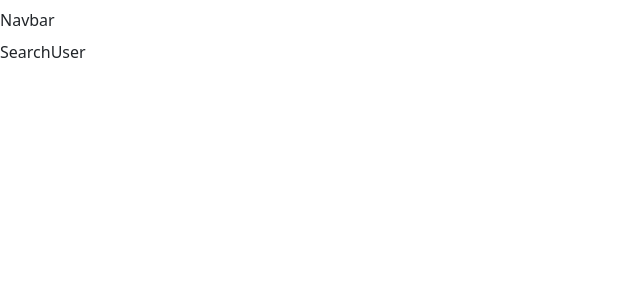
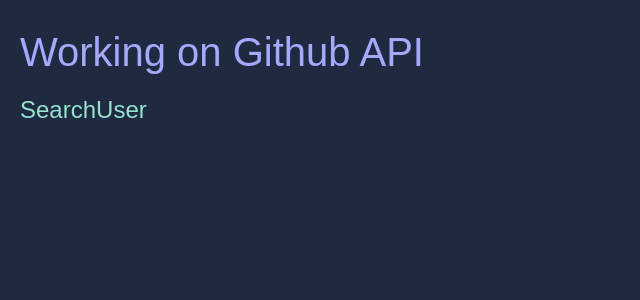
Before and after one commit to birkan-dogan/githubApi, a React (Create React App) app: page / in a window 1280 px wide. Shown: the top 300 px of the page, without its empty margins (0-640 px from the left). Built offline with nearby package versions, Linux system fonts and the light colour scheme.

Commit message:
creating theme context and installing toggle package to manage dark/light mode ☀

```diff
--- a/package.json
+++ b/package.json
@@ -6,6 +6,7 @@
     "@testing-library/jest-dom": "^5.16.4",
     "@testing-library/react": "^13.3.0",
     "@testing-library/user-event": "^13.5.0",
+    "@theme-toggles/react": "^4.1.0",
     "axios": "^0.27.2",
     "react": "^18.2.0",
     "react-dom": "^18.2.0",
--- a/src/App.css
+++ b/src/App.css
@@ -1,12 +1,31 @@
-.App {
-  text-align: center;
+* {
+  margin: 0;
+  padding: 0;
+  box-sizing: border-box;
 }
-a {
-  text-decoration: none;
-  color: #fff;
-  padding: 1rem;
-  transition: all 0.5s;
+
+body {
+  font-family: sans-serif;
+  font-size: 24px;
 }
-a:hover {
-  color: black;
+
+.app {
+  width: 100%;
+  height: 100vh;
+  padding: 20px;
 }
+
+.navbar {
+  display: flex;
+  justify-content: space-between;
+  align-items: center;
+}
+
+.navbar h1 {
+  cursor: pointer;
+}
+
+.navbar .toggle {
+  position: relative;
+  bottom: 7px;
+}
--- a/src/App.js
+++ b/src/App.js
@@ -3,10 +3,19 @@
 import "react-toastify/dist/ReactToastify.css";
 
 import "./App.css";
+import useThemeContext from "./theme";
 
 function App() {
+  const { colors } = useThemeContext();
+
   return (
-    <div className="app">
+    <div
+      className="app"
+      style={{
+        background: colors.primary[400],
+        color: colors.greenAccent[300],
+      }}
+    >
       <AppRouter />
       <ToastContainer theme="dark" position="top-center" />
     </div>
--- a/src/components/NavBar.jsx
+++ b/src/components/NavBar.jsx
@@ -1,7 +1,22 @@
 import React from "react";
+import useThemeContext from "../theme";
+import "@theme-toggles/react/css/Expand.css";
+import { Expand } from "@theme-toggles/react";
 
 const NavBar = () => {
-  return <nav className="navbar">Navbar</nav>;
+  const { colorMode, colors } = useThemeContext();
+
+  return (
+    <nav className="navbar">
+      <h1 style={{ color: colors.blueAccent[300] }}>Working on Github API</h1>
+      <Expand
+        duration={750}
+        onToggle={() => colorMode.toggleColorMode()}
+        className="toggle"
+        style={{ color: colors.redAccent[400] }}
+      />
+    </nav>
+  );
 };
 
 export default NavBar;
--- a/src/index.js
+++ b/src/index.js
@@ -1,9 +1,14 @@
 import React from "react";
 import ReactDOM from "react-dom/client";
 import App from "./App";
+import { UseMode } from "./theme";
 
 const root = ReactDOM.createRoot(document.getElementById("root"));
-root.render(<App />);
+root.render(
+  <UseMode>
+    <App />
+  </UseMode>
+);
 
 // If you want to start measuring performance in your app, pass a function
 // to log results (for example: reportWebVitals(console.log))
--- /dev/null
+++ b/src/theme.js
@@ -0,0 +1,103 @@
+import { createContext, useContext, useMemo, useState } from "react";
+
+export const tokens = (mode) => ({
+  ...(mode == "dark"
+    ? {
+        grey: {
+          300: "#a3a3a3",
+          400: "#858585",
+          500: "#666666",
+          600: "#525252",
+        },
+        primary: {
+          100: "#d0d1d5",
+          200: "#a1a4ab",
+          300: "#727681",
+          400: "#1F2A40",
+          500: "#141b2d",
+          600: "#101624",
+        },
+        greenAccent: {
+          300: "#94e2cd",
+          400: "#70d8bd",
+          500: "#4cceac",
+          600: "#3da58a",
+        },
+        redAccent: {
+          300: "#e99592",
+          400: "#e2726e",
+          500: "#db4f4a",
+          600: "#af3f3b",
+        },
+        blueAccent: {
+          300: "#a4a9fc",
+          400: "#868dfb",
+          500: "#6870fa",
+          600: "#535ac8",
+        },
+      }
+    : {
+        grey: {
+          300: "#3d3d3d",
+          400: "#525252",
+          500: "#666666",
+          600: "#858585",
+        },
+        primary: {
+          300: "#0c101b",
+          400: "#f2f0f0", // manually changed
+          500: "#141b2d",
+          600: "#1F2A40",
+        },
+        greenAccent: {
+          300: "#222222",
+          400: "#3da58a",
+          500: "#4cceac",
+          600: "#70d8bd",
+        },
+        redAccent: {
+          300: "#832f2c",
+          400: "#af3f3b",
+          500: "#db4f4a",
+          600: "#e2726e",
+        },
+        blueAccent: {
+          300: "#3e4396",
+          400: "#535ac8",
+          500: "#6870fa",
+          600: "#868dfb",
+        },
+      }),
+});
+
+// context for color mode
+export const ColorModeContext = createContext({
+  toggleColorMode: () => {},
+});
+
+//
+export const UseMode = ({ children }) => {
+  const [mode, setMode] = useState("dark");
+
+  const colorMode = useMemo(
+    () => ({
+      toggleColorMode: () => {
+        setMode((prev) => (prev === "light" ? "dark" : "light"));
+      },
+    }),
+    []
+  );
+  const colors = tokens(mode);
+
+  return (
+    <ColorModeContext.Provider value={{ colorMode, colors }}>
+      {children}
+    </ColorModeContext.Provider>
+  );
+};
+
+const useThemeContext = () => {
+  return useContext(ColorModeContext);
+};
+
+export default useThemeContext;
```
Also changed, not shown: 1 other file (tests, documents, lock files or other folders).
